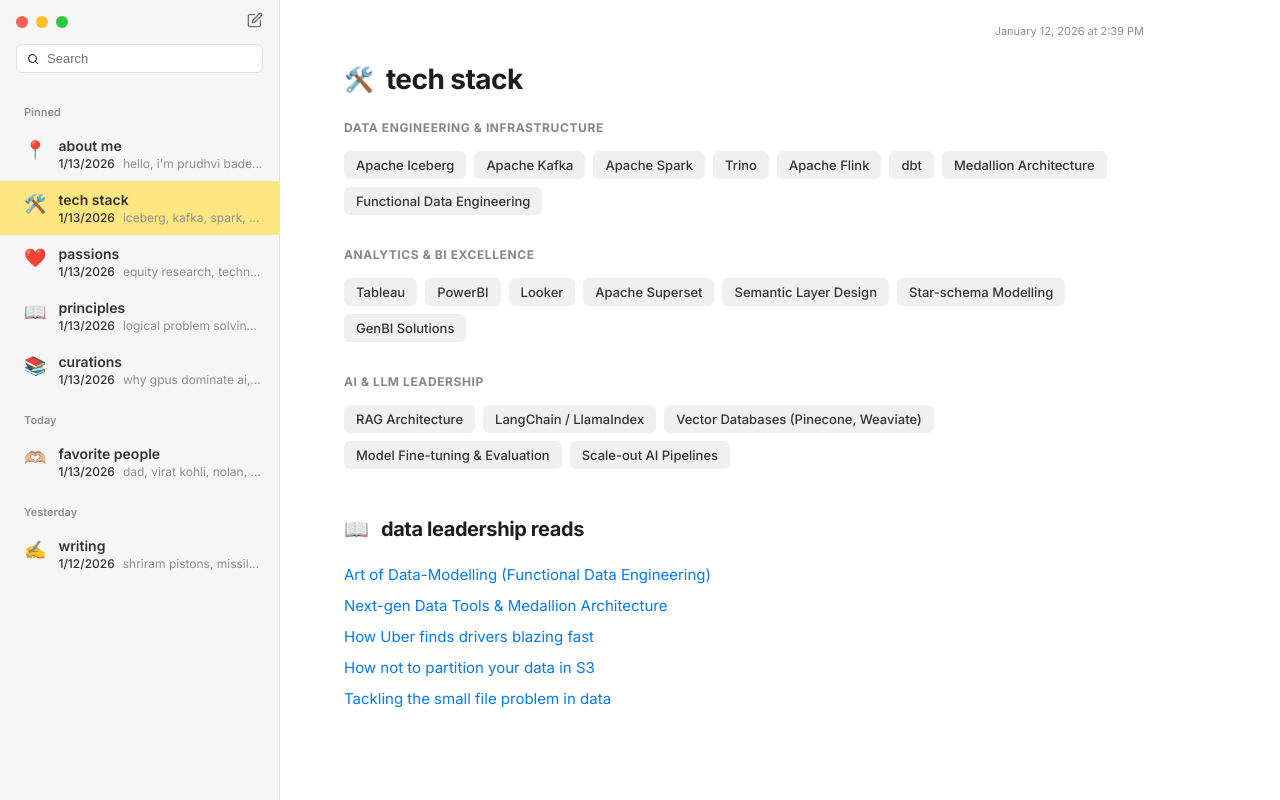
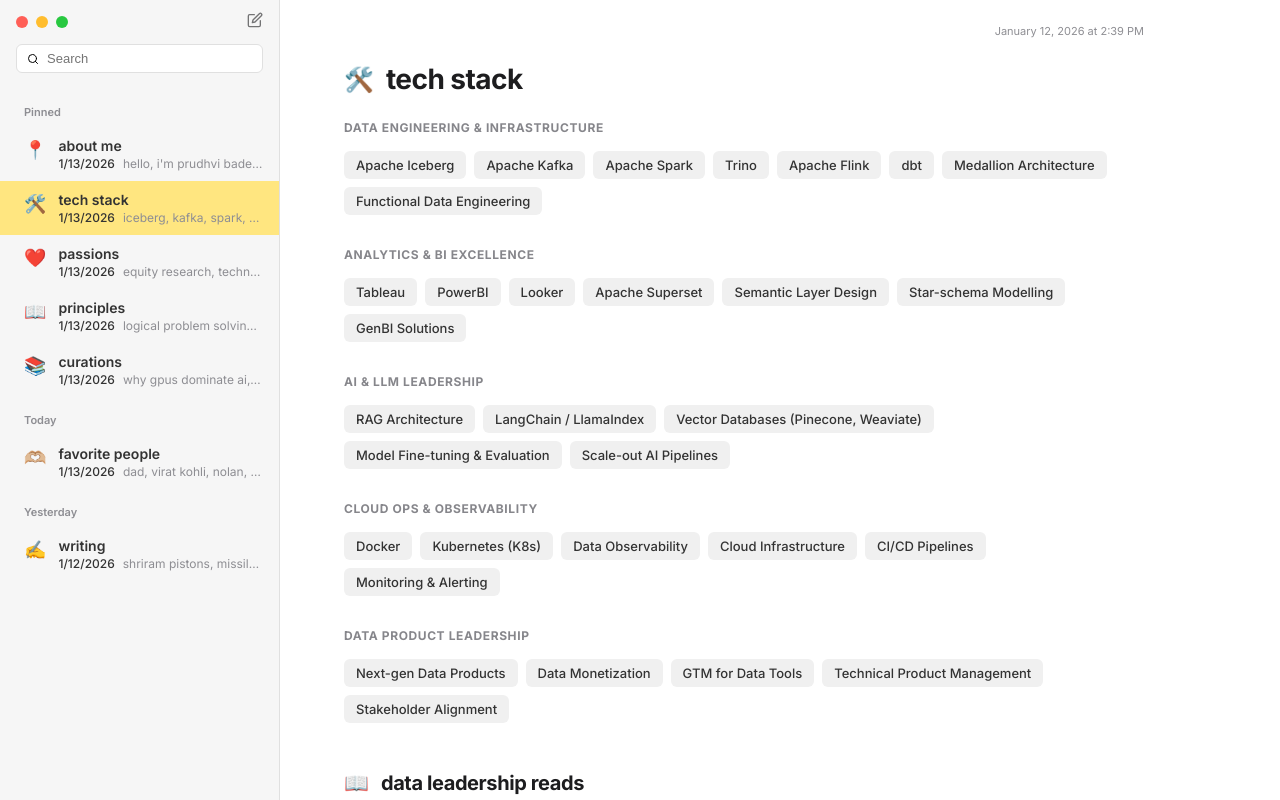
Before and after one commit to PrudhviBade/myprofile, a Next.js app: page /tech-stack in a window 1280 px wide. Built offline with nearby package versions, Linux system fonts and the light colour scheme.

Commit message:
Enhancement: Add Observability, Cloud Ops, and Data Product domains to Tech Stack

```diff
--- a/src/app/tech-stack/page.tsx
+++ b/src/app/tech-stack/page.tsx
@@ -13,6 +13,14 @@
         {
             domain: "AI & LLM Leadership",
             techs: ["RAG Architecture", "LangChain / LlamaIndex", "Vector Databases (Pinecone, Weaviate)", "Model Fine-tuning & Evaluation", "Scale-out AI Pipelines"]
+        },
+        {
+            domain: "Cloud Ops & Observability",
+            techs: ["Docker", "Kubernetes (K8s)", "Data Observability", "Cloud Infrastructure", "CI/CD Pipelines", "Monitoring & Alerting"]
+        },
+        {
+            domain: "Data Product Leadership",
+            techs: ["Next-gen Data Products", "Data Monetization", "GTM for Data Tools", "Technical Product Management", "Stakeholder Alignment"]
         }
     ];
 
```
